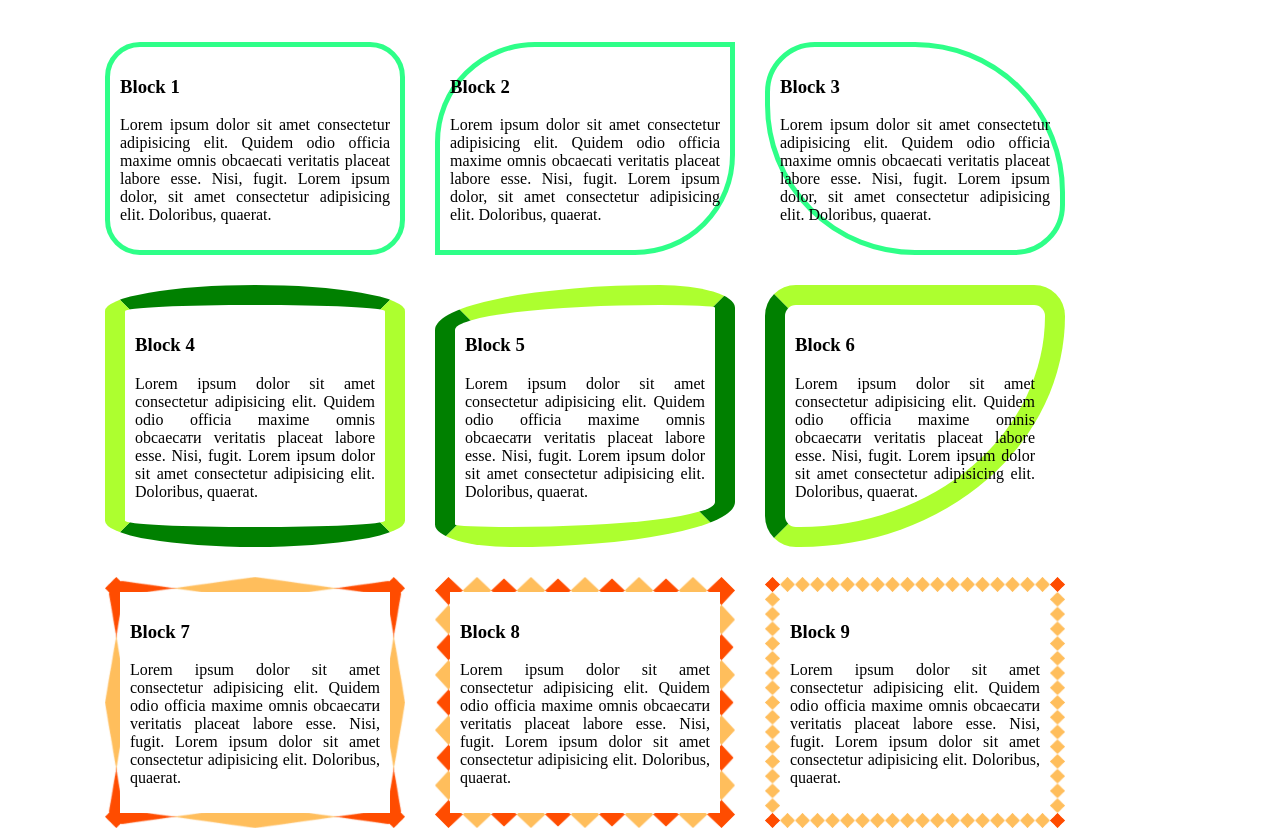
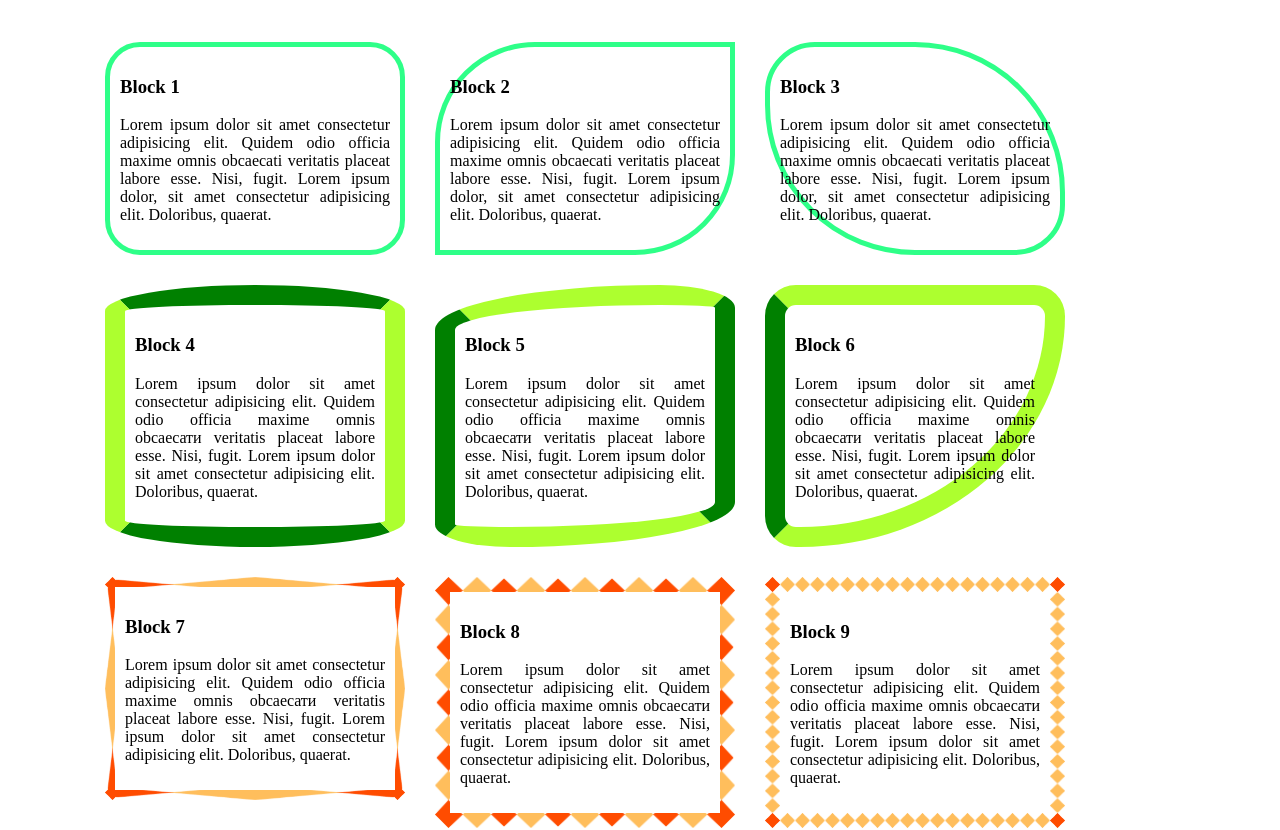
Before and after one commit to oldiix/web-technologies, a plain HTML site: page lab6/task_2/page2.html in a window 1280 px wide. Shown: the part 152-982 px from the top of the page. Drawn offline with Linux system fonts and the light colour scheme; files whose address does not match are found by name.

Commit message:
small change in css

```diff
--- a/lab6/task_2/2.css
+++ b/lab6/task_2/2.css
@@ -109,7 +109,7 @@ main {
 }
 
 .block7 {
-    border: double #ffbd67 15px;
+    border: double #ffbd67 10px;
     border-image: url("../task_2/images/border.png") 18 18 18 18;
 }
 
```
